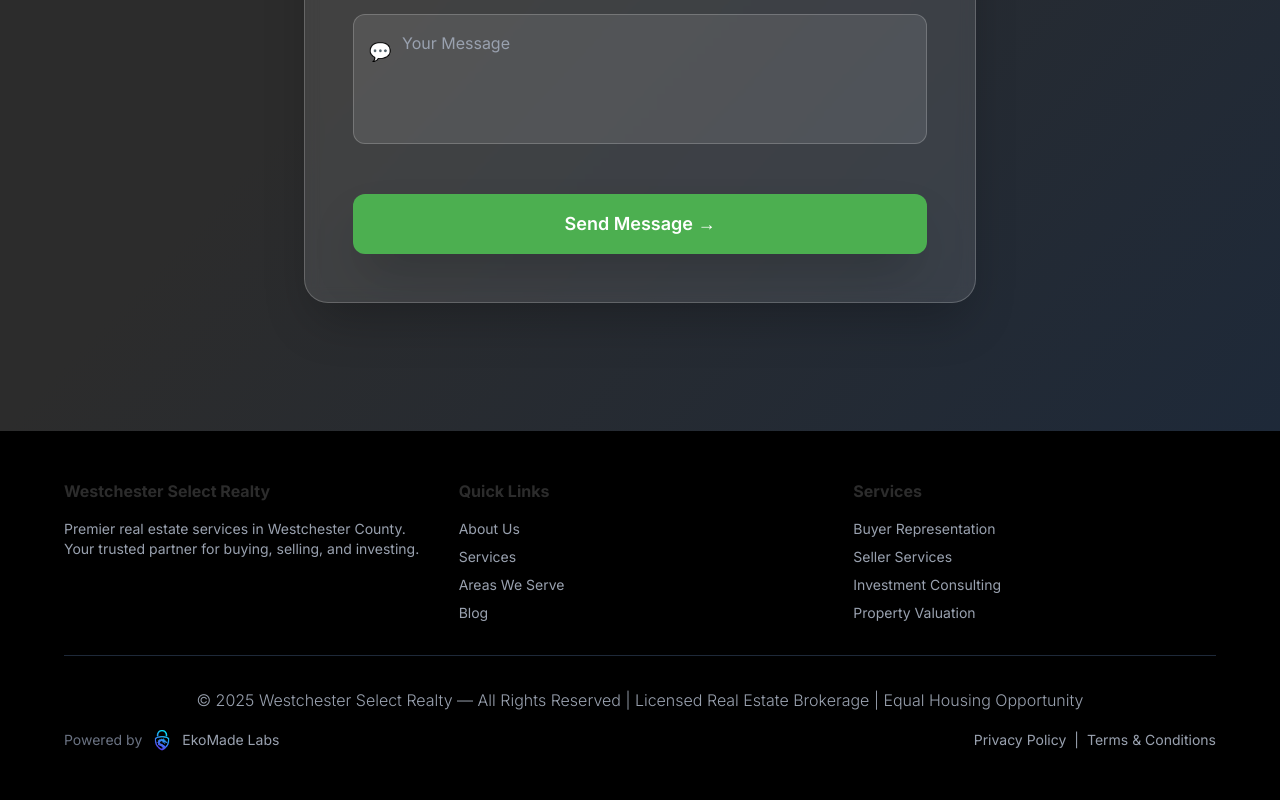
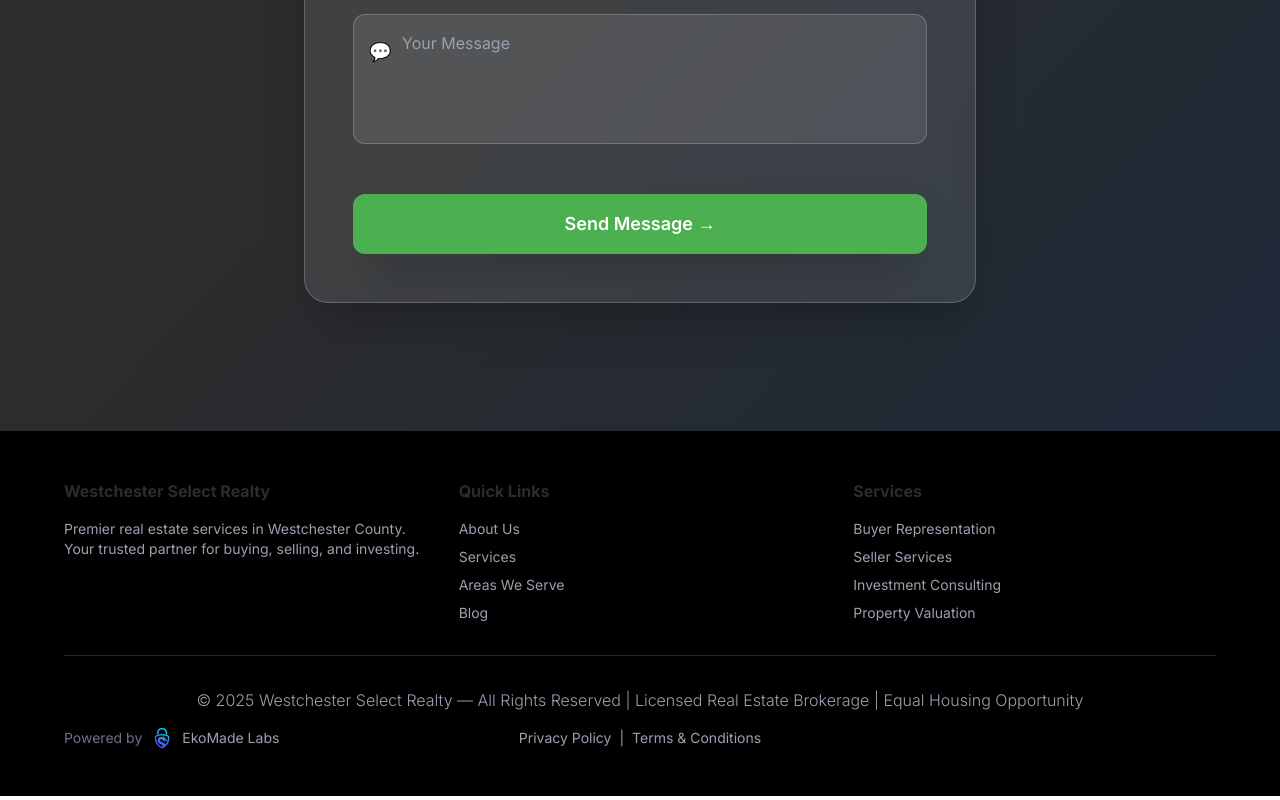
Before and after one commit to EkoDre/WestchesterSelect, a React (Vite) app: page / in a window 1280 px wide. Shown: the part 9658-10458 px from the top of the page. Built offline with nearby package versions, Linux system fonts and the light colour scheme.

Commit message:
Fix footer layout: Privacy Policy centered, Powered by on left; Update Open Graph image to imessagepreview.jpg

```diff
--- a/index.html
+++ b/index.html
@@ -11,14 +11,14 @@
     <meta property="og:url" content="https://westchesterselect.com" />
     <meta property="og:title" content="Westchester Select Realty" />
     <meta property="og:description" content="Luxury Real Estate in Westchester County" />
-    <meta property="og:image" content="https://westchesterselect.com/Westchester%20Select%20Realty%20BW.jpg" />
+    <meta property="og:image" content="https://westchesterselect.com/imessagepreview.jpg" />
 
     <!-- Twitter -->
     <meta name="twitter:card" content="summary_large_image" />
     <meta name="twitter:url" content="https://westchesterselect.com" />
     <meta name="twitter:title" content="Westchester Select Realty" />
     <meta name="twitter:description" content="Luxury Real Estate in Westchester County" />
-    <meta name="twitter:image" content="https://westchesterselect.com/Westchester%20Select%20Realty%20BW.jpg" />
+    <meta name="twitter:image" content="https://westchesterselect.com/imessagepreview.jpg" />
 
     <!-- Additional Meta Tags -->
     <meta name="description" content="Luxury Real Estate in Westchester County" />
--- a/src/App.jsx
+++ b/src/App.jsx
@@ -629,18 +629,18 @@ function App() {
             <p className="text-sm md:text-base font-light mb-4 text-center">
               © 2025 Westchester Select Realty — All Rights Reserved | Licensed Real Estate Brokerage | Equal Housing Opportunity
             </p>
-            <div className="flex flex-col sm:flex-row justify-between items-center gap-4 text-gray-400 text-sm">
+            <div className="flex flex-col sm:flex-row items-center gap-4 text-gray-400 text-sm relative">
               <a
                 href="https://ekomadevpn.com"
                 target="_blank"
                 rel="noopener noreferrer"
-                className="flex items-center gap-2 hover:opacity-80 transition-opacity"
+                className="flex items-center gap-2 hover:opacity-80 transition-opacity sm:absolute sm:left-0"
               >
                 <span className="text-gray-500">Powered by</span>
                 <img src="/logo-mark.png" alt="EkoMade Labs" className="h-6 w-auto" />
                 <span className="text-gray-400">EkoMade Labs</span>
               </a>
-              <div>
+              <div className="text-center flex-1">
                 <a
                   href="/privacy-policy.pdf"
                   target="_blank"
```
Also changed, not shown: public/imessagepreview.jpg (added).
